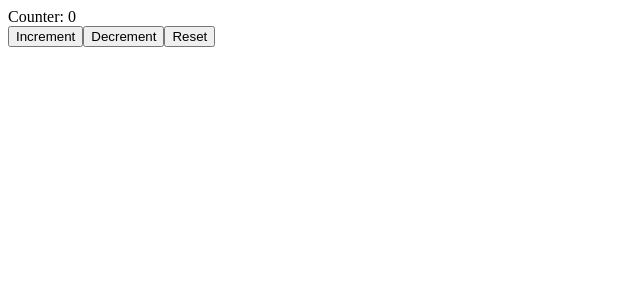
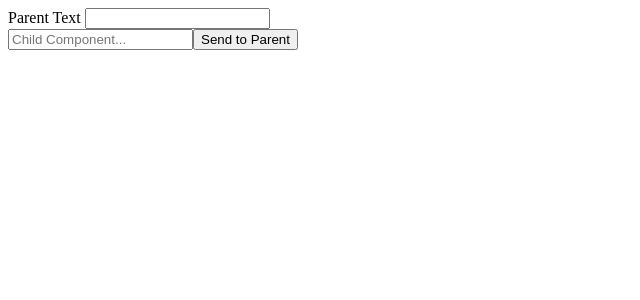
Before and after one commit to Tharani-Kasiselvam/react-proj-main, a React (Vite) app: page / in a window 1280 px wide. Shown: the top 300 px of the page, without its empty margins (0-640 px from the left). Built offline with nearby package versions, Linux system fonts and the light colour scheme.

Commit message:
day05-Session Excercise-Passing data within Parent/Child-useState

```diff
--- a/src/App.jsx
+++ b/src/App.jsx
@@ -1,43 +1,21 @@
-import { Component } from 'react'
-import Counter from './components/Counter'
+import TextChild from "./components/TextChild";
+import { useState } from "react";
 
-export class App extends Component {
-  constructor(props){
-    super(props)
-    this.state = {counter:0}
+
+const App = () => {
+  const [prntInput, setPrntnput] = useState('');
+
+  const updatePrntTxt = (childText) =>{
+    setPrntnput(childText);
   }
 
-    handleIncre = () =>{
-      this.setState({
-        counter: this.state.counter + 1
-    })
-    }
-
-    handleDecre = () =>{
-      this.setState({
-        counter: this.state.counter - 1
-      })
-      }
-
-      handleRst = () => {
-        this.setState({
-          counter: 0
-        })
-      }
-
-  render() {
-    return (
-      <div>
-      <div>
-        <Counter counter={this.state.counter} />
-      </div>
-        <div><button onClick={this.handleIncre}>Increment</button>
-            <button onClick={this.handleDecre}>Decrement</button>
-            <button onClick={this.handleRst}>Reset</button>
-        </div>
-      </div>
-    )
-  }
+  return (
+    <div>
+      <label htmlFor="parentInput">Parent Text </label>
+      <input type='text' id="prntInput" value={prntInput} onChange={(e)=>setPrntnput(e.target.value)}/>
+      <TextChild updatePrntTxt={updatePrntTxt}/>
+    </div>
+  )
 }
 
-export default App
+export default App;
--- /dev/null
+++ b/src/components/TextChild.jsx
@@ -0,0 +1,33 @@
+import { useState } from "react";
+
+const TextChild = ({updatePrntTxt}) => {
+
+  const [childInput, setChildInput] = useState('');
+
+  const handleClick = (e) => {
+    e.preventDefault();
+    console.log(childInput);
+    updatePrntTxt(childInput)
+  }
+
+  const updateInput = (e) => {
+    setChildInput(e.target.value);
+  }
+
+  return (
+    <div>
+      <form>
+        <input
+          type="text"
+          placeholder="Child Component..."
+          name="childInput"
+          value={childInput}
+          onChange={updateInput}
+        />
+        <button onClick={handleClick}>Send to Parent</button>
+      </form>
+    </div>
+  )
+}
+
+export default TextChild;
--- a/src/main.jsx
+++ b/src/main.jsx
@@ -1,6 +1,5 @@
 import React from 'react'
 import ReactDOM from 'react-dom/client'
 import App from './App.jsx'
-import './index.css'
 
 ReactDOM.createRoot(document.getElementById('root')).render(<App />)
```
